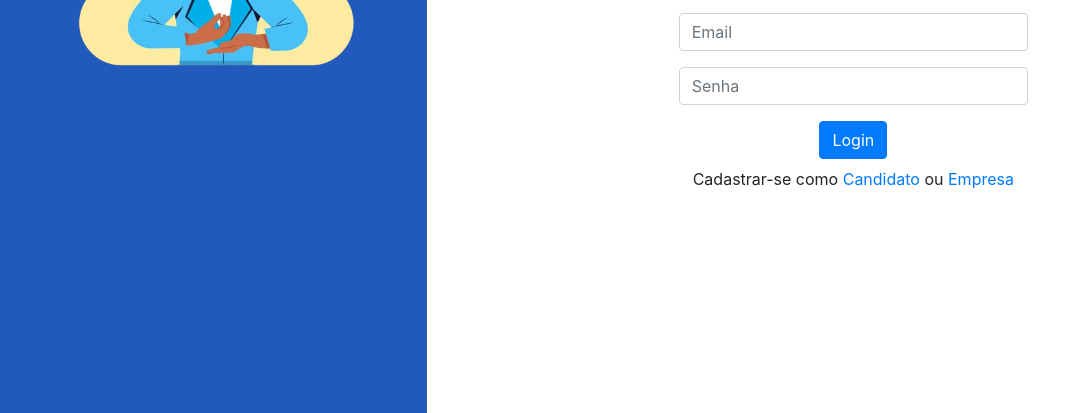
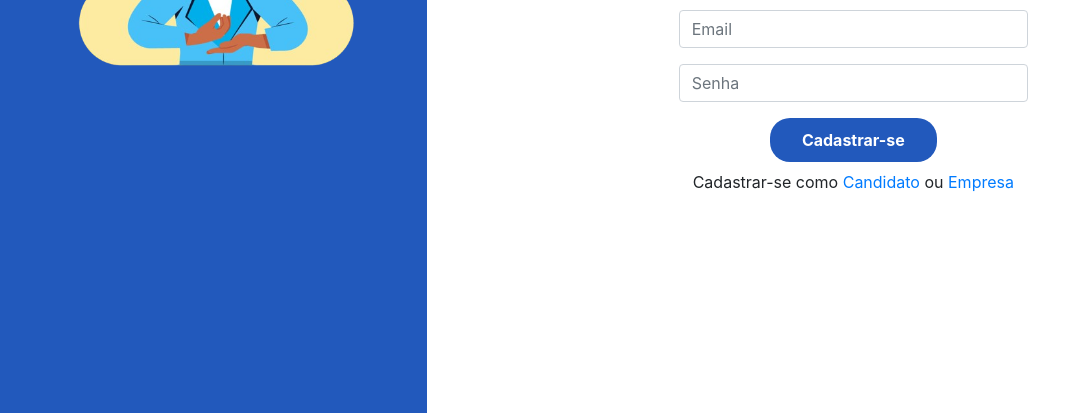
Before and after one commit to EnzoOrtiz/Librand, a plain HTML site: page login_usuario.html in a window 1280 px wide. Shown: the part 387-800 px from the top of the page, without its empty margins (0-1065 px from the left). Drawn offline with nearby package versions, Linux system fonts and the light colour scheme.

Commit message:
Update login_usuario.html

```diff
--- a/login_usuario.html
+++ b/login_usuario.html
@@ -30,6 +30,24 @@
         .voltar a {
             text-decoration: none;
             color: black;
+        }
+
+        .btn-header{
+            background-color: #2259BC;
+            border: none;
+            color: white;
+            padding: 10px 32px;
+            text-align: center;
+            text-decoration: none;
+            font-size: 1rem;
+            transition-duration: 0.4s;
+            cursor: pointer;
+            border-radius: 20px;
+            font-weight: bold;
+        }
+
+        .btn-header:hover{
+            background-color: #132d5f;
         }
 
     </style>
@@ -83,7 +101,9 @@
                         </div>
 
                         <div class="row justify-content-center">
-                            <button type="submit" class="btn btn-primary">Login</button>
+                            <button type="submit" class="btn-header" style="margin: 0px 10px 0px 10px;">
+                                Cadastrar-se
+                            </button>
                         </div>
 
                         <div class="row justify-content-center pt-2">
```
